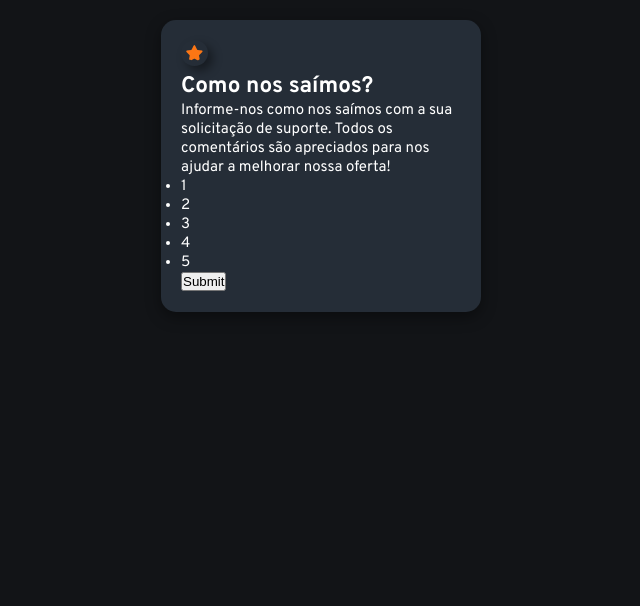
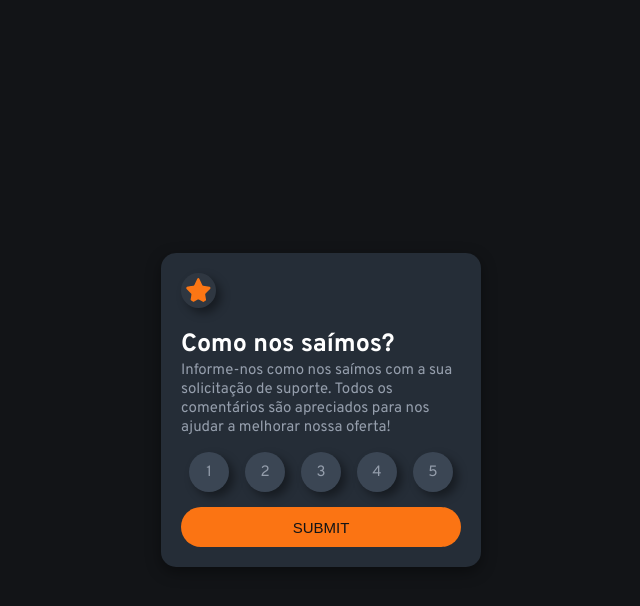
Before and after one commit to Lucascruz-lab/Classifica-o-interativa, a plain HTML site: page index.html in a window 1280 px wide. Shown: the whole page, without its empty margins (319-959 px from the left). Drawn offline with Linux system fonts and the light colour scheme.

Commit message:
style finalizado, button and list numbers

```diff
--- a/index.html
+++ b/index.html
@@ -34,5 +34,6 @@
     </div>
 
 
+    <script src="script.js"></script>
 </body>
 </html>
--- a/style.css
+++ b/style.css
@@ -19,6 +19,8 @@
     margin: 10px;
     display: flex;
     justify-content: center;
+    align-items: center;      /* Centraliza verticalmente */
+    height: 100vh;
  }
 
 
@@ -34,8 +36,70 @@
 
 
 img {
-    background-color: hsl(213, 19%, 18%);
+    background-color: hsl(213, 16%, 22%);
     padding: 5px;
     border-radius: 50%;
+    width: 35px;
+    height: 35px;
     box-shadow: 5px 5px 10px rgba(0, 0, 0, 0.4);
 }
+
+h1 {
+    font-weight: 700;
+    font-size: 25px;
+    margin-top: 15px;
+}
+
+p {
+    color: hsl(217, 12%, 63%);
+}
+
+ul {
+    list-style: none;
+    display: flex;
+    flex-direction: row;
+    justify-content: space-around;
+    margin-top: 15px;
+}
+
+ul li {
+    background-color: hsl(214, 17%, 28%);
+    padding: 10px;;
+    width: 40px;              /* Define uma largura fixa */
+    height: 40px;             /* Define uma altura fixa */
+    border-radius: 50%;       /* Arredonda as bordas para fazer o círculo */
+    display: flex;            /* Usa flexbox para centralizar o conteúdo */
+    justify-content: center;  /* Centraliza horizontalmente o número */
+    align-items: center;      /* Centraliza verticalmente o número */
+    color: hsl(217, 12%, 63%);             /* Define a cor do texto */
+    cursor: pointer;          /* Adiciona um ponteiro de cursor ao passar por cima */
+    box-shadow: 5px 5px 10px rgba(0, 0, 0, 0.4);
+}
+
+li:hover {
+    background-color: hsl(25, 97%, 53%);
+    color: hsl(214, 17%, 28%);
+}
+
+li.active {
+    background-color: hsl(0, 0%, 100%);
+    color: hsl(214, 17%, 28%);
+}
+
+button {
+    margin-top: 15px;
+    background-color: hsl(25, 97%, 53%);
+    color: hsl(216, 12%, 8%);
+    width: 100%;
+    height: 40px;
+    border-radius: 20px;
+    border: none;
+    font-size: 15px;
+    font-weight: 400;
+    text-transform: uppercase;
+}
+
+button:hover {
+    background-color: hsl(0, 0%, 100%);
+    color: hsl(216, 12%, 8%);
+}
```
Also changed, not shown: script.js (added).
